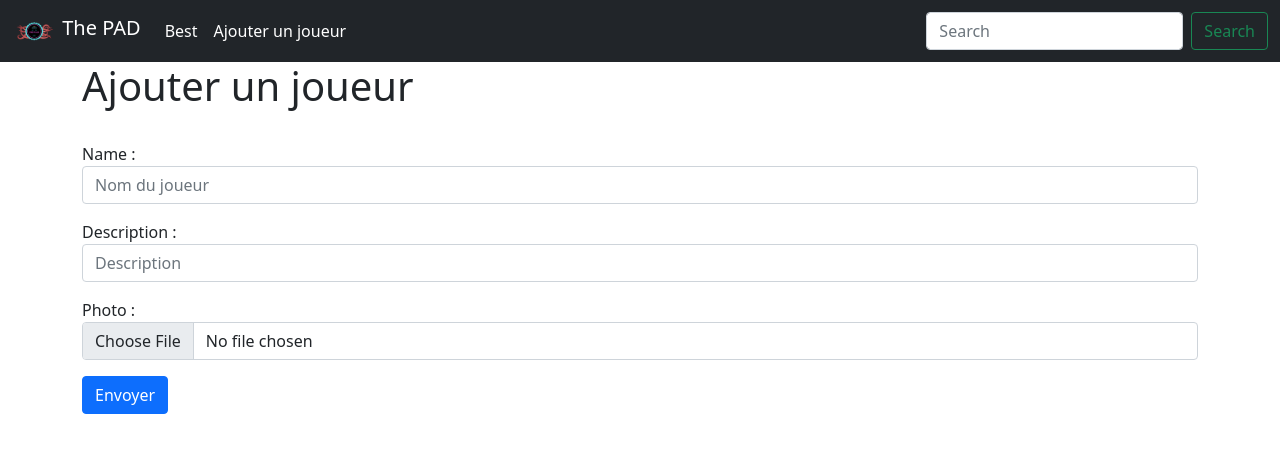
After one commit to Guillaume-Delbarre/ThePAD, a Django app: page /add_player in a window 1280 px wide. The commit adds this page. Shown: the top 453 px of the page. Run offline with Django 4.2, Linux system fonts and the light colour scheme; parts of the project's set-up code (start-up, migrations or seed data) failed here and were passed over; some libraries are stand-ins or nearby versions.

Commit message:
Basic Image management working

```diff
--- /dev/null
+++ b/src/game/forms.py
@@ -0,0 +1,10 @@
+from django import forms
+from .models import Player
+
+class PlayerForm(forms.ModelForm) :
+    name = forms.CharField(max_length=50, widget=forms.TextInput(attrs={'class': 'form-control', 'placeholder': 'Nom du joueur'}))
+    description = forms.CharField(max_length=200, widget=forms.TextInput(attrs={'class': 'form-control', 'placeholder': 'Description'}))
+    photo = forms.ImageField(widget=forms.FileInput(attrs={'class': 'form-control'}))
+    class Meta :
+        model = Player
+        fields = ('name', 'description', 'photo')
--- a/src/game/models.py
+++ b/src/game/models.py
@@ -5,8 +5,8 @@ from django.utils import timezone
 
 class Player(models.Model):
     name = models.CharField(max_length=50)
-    photo = models.ImageField(upload_to='photo_de_profile', null=True)
-    description = models.CharField(max_length=200, null=True)
+    photo = models.ImageField(upload_to='photo_de_profile/', null=True, blank=True)
+    description = models.CharField(max_length=200, null=True, blank=True)
 
     def __str__(self):
         return self.name
--- /dev/null
+++ b/src/game/templates/game/add_player.html
@@ -0,0 +1,24 @@
+{% extends 'game/base.html' %}
+
+{% block content %}
+
+    <h1>Ajouter un joueur</h1>
+    <br/>
+
+    {% if submitted %}
+        Le joueur a bien été ajouté
+
+    {% else %}
+
+    <form action="" method=POST enctype="multipart/form-data">
+        {% csrf_token %}
+
+        {{ form.as_p }}
+
+        <input type="submit" value="Envoyer" class="btn btn-primary">
+
+    </form>
+
+    {% endif %}
+
+{% endblock %}
--- a/src/game/templates/game/detail.html
+++ b/src/game/templates/game/detail.html
@@ -14,7 +14,7 @@
     </fieldset>
   </form>
   <h1>Description : {{ player.description }}</h1>
-  <img class="profile-pic" src="{{ player.photo.url }}">
+  <img class="profile-pic" src="{{ player.photo.url }}" style="width: 100%; max-width: 100px;">
   <form action="{% url 'game:delete' player.id %}" method="post">
     {% csrf_token %}
     <input type="submit" value="Delete Player">
--- a/src/game/templates/game/navbar.html
+++ b/src/game/templates/game/navbar.html
@@ -15,6 +15,9 @@
             <li class="nav-item">
               <a class="nav-link active" aria-current="page" href="{% url 'game:best' %}">Best</a>
             </li>
+            <li class="nav-item">
+              <a class="nav-link active" aria-current="page" href="{% url 'game:add-player' %}">Ajouter un joueur</a>
+            </li>
         </ul>
         <form class="d-flex">
             <input class="form-control me-2" type="search" placeholder="Search" aria-label="Search">
--- a/src/game/urls.py
+++ b/src/game/urls.py
@@ -10,5 +10,6 @@ urlpatterns = [
     path('<int:pk>/points/', views.PointView.as_view(), name='points'),
     path('<int:player_id>/attribute/', views.attribute, name = 'attribute'),
     path('<int:player_id>/delete', views.delete, name='delete'),
-    path('create/', views.create_player, name='create_player')
+    path('create/', views.create_player, name='create_player'),
+    path('add_player', views.add_player, name="add-player")
 ]
--- a/src/game/views.py
+++ b/src/game/views.py
@@ -3,7 +3,7 @@ from django.shortcuts import get_object_or_404, render
 from django.urls import reverse
 from django.views import generic
 from django.db.models import Count
-
+from .forms import PlayerForm
 from .models import Action, Player
 
 
@@ -58,6 +58,20 @@ def create_player(request) :
         player.save()
         return HttpResponseRedirect(reverse('game:detail', args=(player.id,)))
 
+def add_player(request) :
+    submitted = False
+    if request.method == "POST" :
+        form = PlayerForm(request.POST, request.FILES)
+        if form.is_valid() :
+            form.save()
+            return HttpResponseRedirect('/add_player?submitted=True')
+    else :
+        form = PlayerForm
+        if 'submitted' in request.GET :
+            submitted = True
+
+    return render(request, 'game/add_player.html', {'form':form, 'submitted':submitted})
+
 def best(request) :
     player = Player.objects.annotate(count=Count('action__point')).order_by('-count').first()
     return HttpResponseRedirect(reverse('game:points', args=(player.id,)))
--- a/src/thePAD/settings.py
+++ b/src/thePAD/settings.py
@@ -11,6 +11,7 @@ https://docs.djangoproject.com/en/4.0/ref/settings/
 """
 
 from pathlib import Path
+import os
 
 # Build paths inside the project like this: BASE_DIR / 'subdir'.
 BASE_DIR = Path(__file__).resolve().parent.parent
@@ -116,7 +117,10 @@ USE_TZ = True
 # Static files (CSS, JavaScript, Images)
 # https://docs.djangoproject.com/en/4.0/howto/static-files/
 
-STATIC_URL = 'static/'
+STATIC_URL = '/static/'
+
+MEDIA_URL = '/media/'
+MEDIA_ROOT = os.path.join(BASE_DIR, 'media/')
 
 # Default primary key field type
 # https://docs.djangoproject.com/en/4.0/ref/settings/#default-auto-field
--- a/src/thePAD/urls.py
+++ b/src/thePAD/urls.py
@@ -15,8 +15,10 @@ Including another URLconf
 """
 from django.contrib import admin
 from django.urls import path, include
+from django.conf import settings
+from django.conf.urls.static import static
 
 urlpatterns = [
     path('', include('game.urls')),
     path('admin/', admin.site.urls),
-]
+] + static(settings.MEDIA_URL, document_root=settings.MEDIA_ROOT)
```
Also changed, not shown: src/db.sqlite3, src/game/migrations/0013_alter_action_act_date_alter_player_description_and_more.py (added), src/game/migrations/0014_alter_action_act_date_alter_player_photo.py (added), src/game/static/game/style.css (line endings or trailing spaces), src/media/photo_de_profile/rat.jpg (added), src/media/photo_de_profile/rat_FhaRmha.jpg (added), src/media/photo_de_profile/rat_ZYGGh0s.jpg (added).
